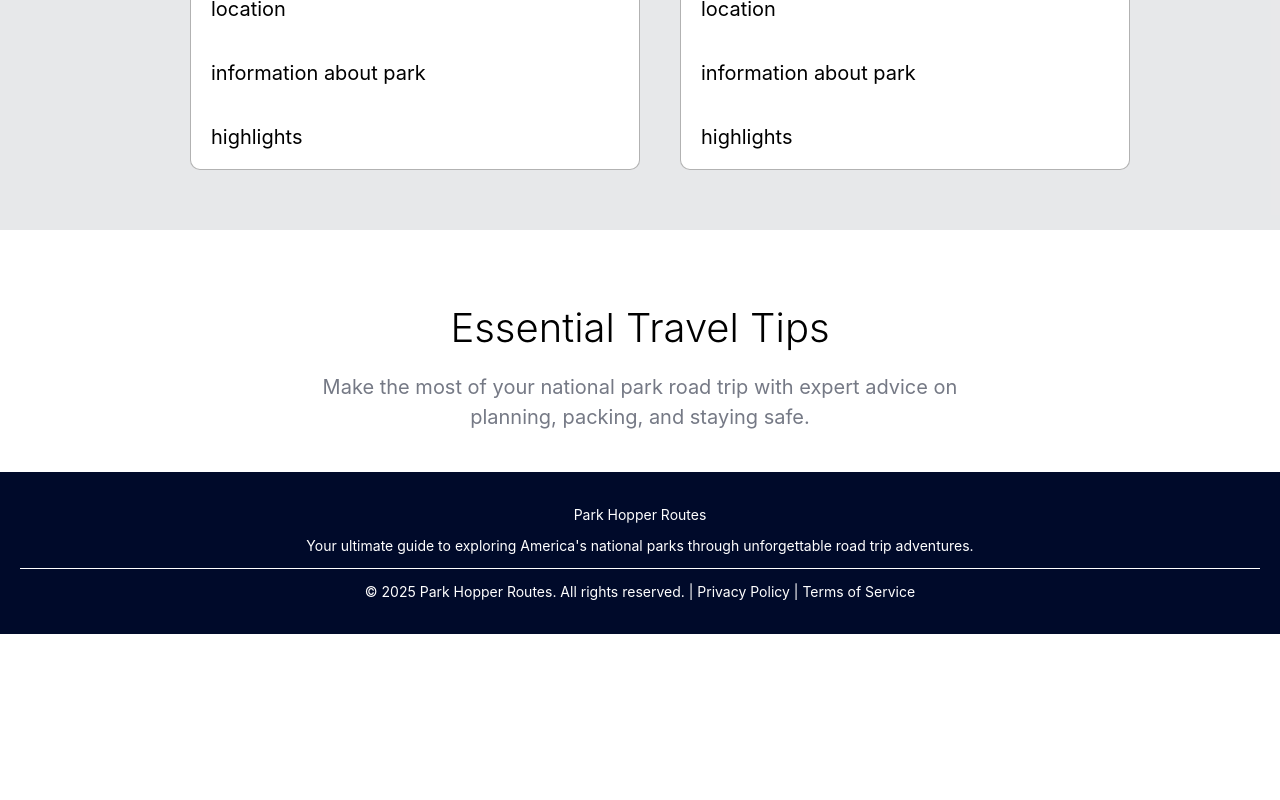
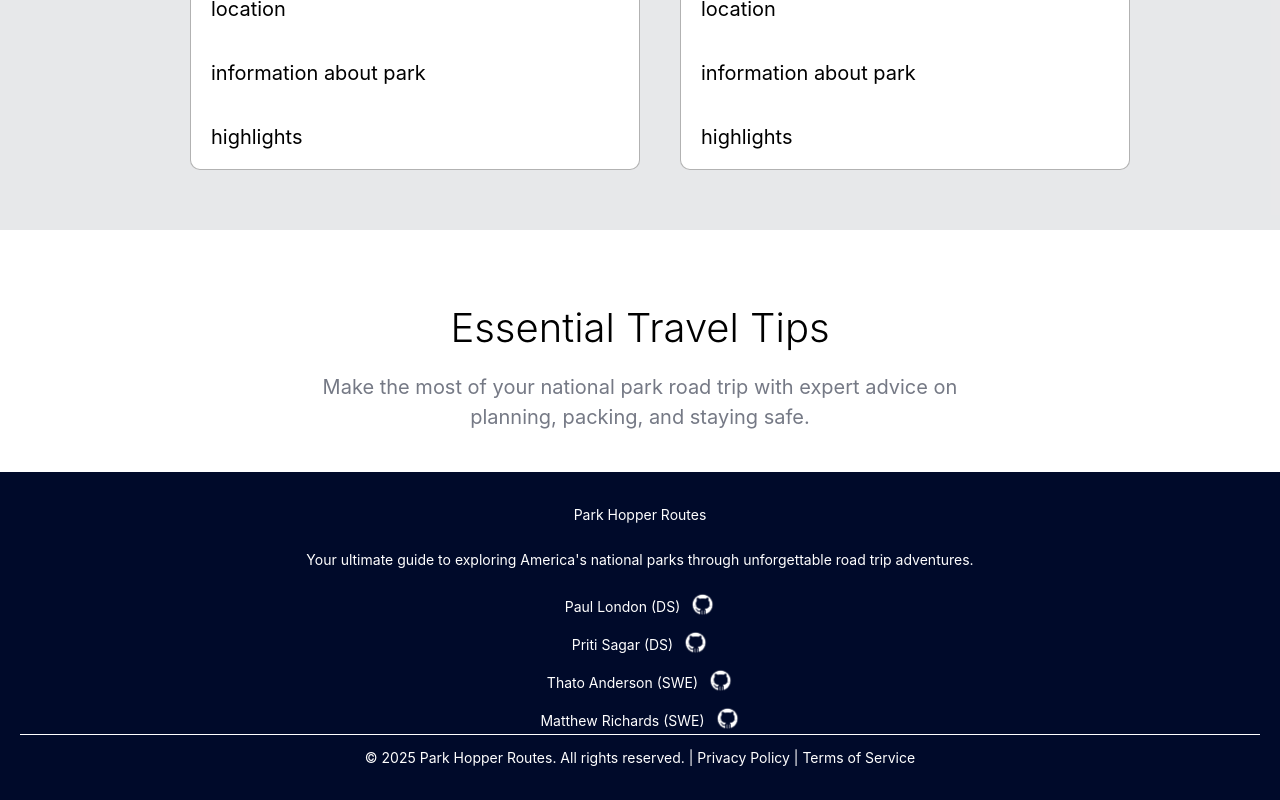
Before and after one commit to paul-london/Code-Jam, a React (Vite) app: page / in a window 1280 px wide. Shown: the part 2834-3634 px from the top of the page. Before the commit the page ends 3468 px from the top, so only its background shows below. Built offline with nearby package versions, Linux system fonts and the light colour scheme.

Commit message:
style footer

```diff
--- a/src/components/ExplorePage/ExplorePage.jsx
+++ b/src/components/ExplorePage/ExplorePage.jsx
@@ -2,7 +2,7 @@ import "./ExplorePage.jsx";
 
 function Explore() {
   return (
-    <div className="explore">
+    <div className="explore modal">
       <h4 className="explore__title">
         Are you ready for the adventure of a life time?
       </h4>
--- a/src/components/Footer/Footer.css
+++ b/src/components/Footer/Footer.css
@@ -10,4 +10,31 @@
 
 .footer__container {
   border-bottom: 1px solid rgba(255, 255, 255);
+  display: flex;
+  flex-direction: column;
+  width: 100%;
 }
+
+.footer__authors {
+  display: flex;
+  flex-direction: column;
+  align-items: center;
+  gap: 10px;
+  margin-top: 10px;
+}
+
+.footer__credits {
+  display: flex;
+  flex-direction: row;
+  align-items: center;
+  gap: 10px;
+}
+
+.footer__author {
+  margin: 0;
+}
+
+.footer__git-logo {
+  height: 25px;
+  width: 25px;
+}
--- a/src/components/Footer/Footer.jsx
+++ b/src/components/Footer/Footer.jsx
@@ -9,6 +9,65 @@ function Footer() {
           Your ultimate guide to exploring America's national parks through
           unforgettable road trip adventures.
         </p>
+        <div className="footer__authors">
+          <div className="footer__credits">
+            <p className="footer__author">Paul London (DS)</p>
+            <a
+              href="https://github.com/paul-london"
+              className="footer__author-link"
+              target="_blank"
+            >
+              <img
+                src="src\assets\git-logo.png"
+                alt="GitHub logo"
+                className="footer__git-logo"
+              />
+            </a>
+          </div>
+          <div className="footer__credits">
+            <p className="footer__author">Priti Sagar (DS)</p>
+            <a
+              href="https://github.com/Priti0427"
+              className="footer__author-link"
+              target="_blank"
+            >
+              <img
+                src="src\assets\git-logo.png"
+                alt="GitHub logo"
+                className="footer__git-logo"
+              />
+            </a>
+          </div>
+          <div className="footer__credits">
+            <p className="footer__author">Thato Anderson (SWE)</p>
+            <a
+              href="https://github.com/Thato-A"
+              className="footer__author-link"
+              target="_blank"
+            >
+              <img
+                src="src\assets\git-logo.png"
+                alt="GitHub logo"
+                className="footer__git-logo"
+                target="_blank"
+              />
+            </a>
+          </div>
+          <div className="footer__credits">
+            <p className="footer__author">Matthew Richards (SWE)</p>
+            <a
+              href="https://github.com/matthewrichards234"
+              className="footer__author-link"
+              target="_blank"
+            >
+              <img
+                src="src\assets\git-logo.png"
+                alt="GitHub logo"
+                className="footer__git-logo"
+              />
+            </a>
+          </div>
+        </div>
       </div>
       <p className="footer__info">
         &copy; 2025 Park Hopper Routes. All rights reserved. | Privacy Policy |
```
Also changed, not shown: src/components/ExplorePage/ExplorePage.css (+8 -0 lines), src/assets/git-logo.png (added).
